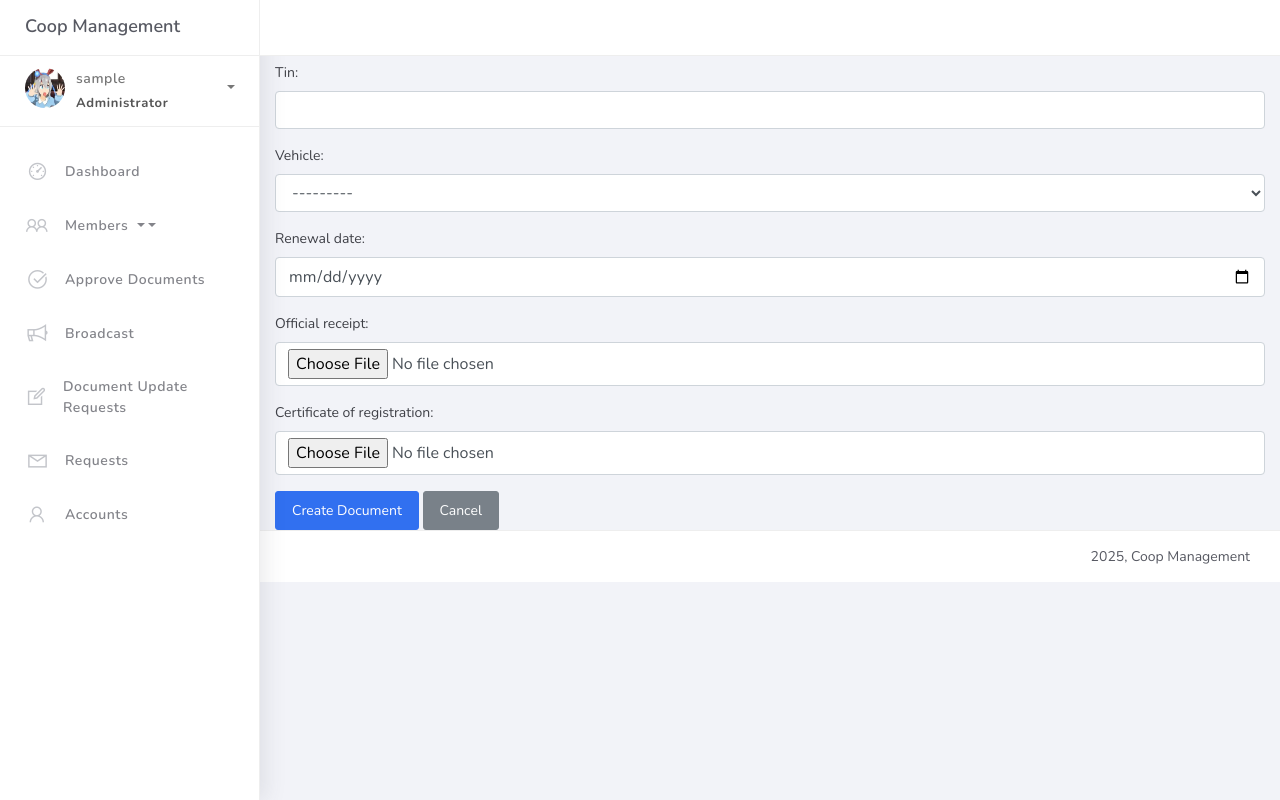
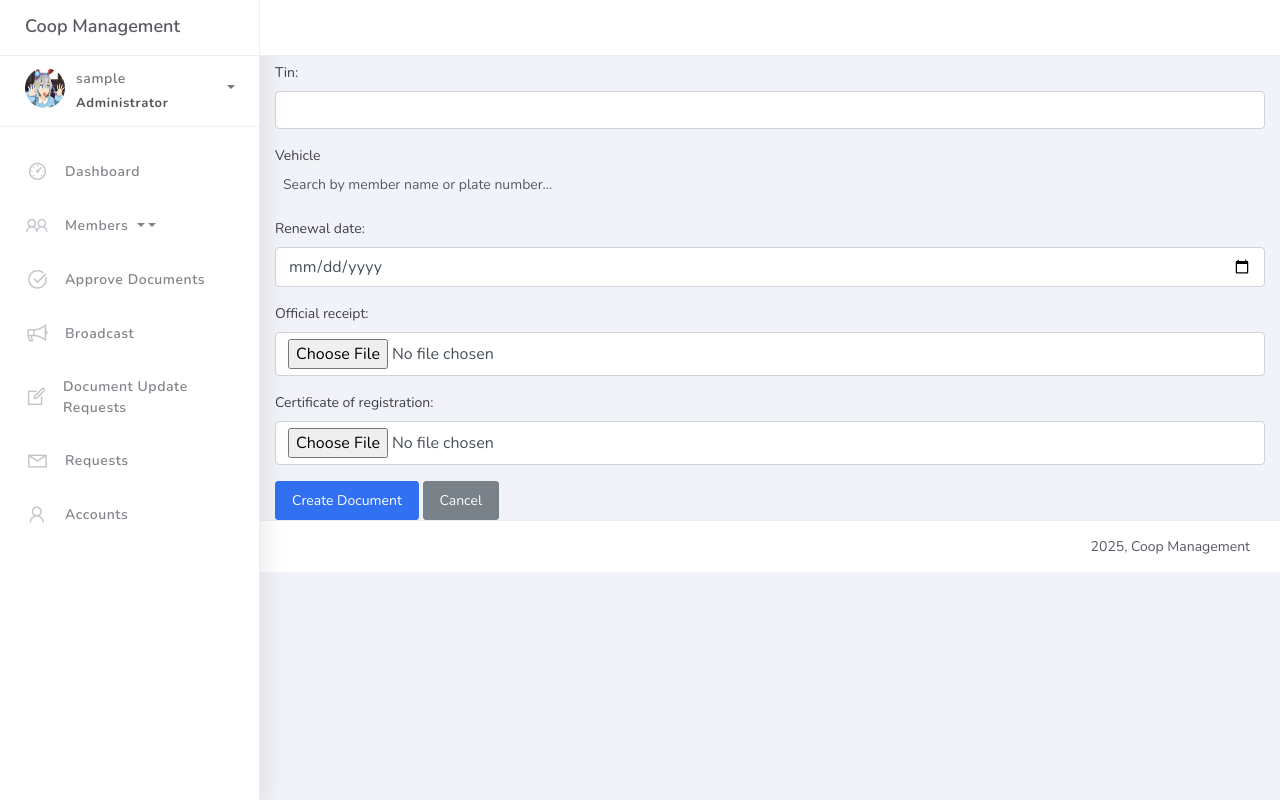
Before and after one commit to Rosetta-Rigor/Palawan-Operative-Transportation-MultiPurpose-Cooperative, a Django app: page /documents/add/ in a window 1280 px wide. Run offline with Django 5.2, Linux system fonts and the light colour scheme; the visitor is signed in with stand-in values (Sample User, id 1); data that the repository does not hold is empty; some libraries are stand-ins or nearby versions.

Commit message:
Add vehicle selection to document form and implement API for vehicle search

```diff
--- a/coop/views.py
+++ b/coop/views.py
@@ -8,7 +8,7 @@ import json
 from django.utils import timezone
 from datetime import timedelta
 
-
+from django.db import models
 
 
 @user_passes_test(lambda u: u.is_staff)
@@ -622,21 +622,35 @@ class DocumentEntryForm(forms.ModelForm):
             'certificate_of_registration': forms.ClearableFileInput(attrs={'class': 'form-control'}),
         }
 
+@login_required
 def document_add(request):
     if request.method == "POST":
         doc_form = DocumentForm(request.POST)
         entry_form = DocumentEntryForm(request.POST, request.FILES)
-        if doc_form.is_valid() and entry_form.is_valid():
-            document = doc_form.save()
+        vehicle_id = request.POST.get('vehicle')
+        vehicle_obj = None
+        if vehicle_id:
+            try:
+                vehicle_obj = Vehicle.objects.get(id=vehicle_id)
+            except Vehicle.DoesNotExist:
+                doc_form.add_error('vehicle', 'Selected vehicle does not exist.')
+        if doc_form.is_valid() and entry_form.is_valid() and vehicle_obj:
+            document = doc_form.save(commit=False)
+            document.vehicle = vehicle_obj
+            document.save()
             entry = entry_form.save(commit=False)
             entry.document = document
             entry.save()
             return redirect("document_list")
+        return render(request, "document_add.html", {
+            "form": doc_form,
+            "entry_form": entry_form,
+            "selected_vehicle": vehicle_id,
+        })
     else:
         doc_form = DocumentForm()
         entry_form = DocumentEntryForm()
-    return render(request, "document_add.html", {"form": doc_form, "entry_form": entry_form})
-
+        return render(request, "document_add.html", {"form": doc_form, "entry_form": entry_form})
 class DocumentDetailView(DetailView):
     model = Document
     template_name = "document_detail.html"
@@ -850,6 +864,28 @@ def user_search_api(request):
         label = getattr(u, 'full_name', None) or u.username
         results.append({'id': u.id, 'text': label})
     return JsonResponse({'results': results})
+
+
+# views.py
+@require_GET
+@login_required
+def vehicle_member_select2_api(request):
+    q = request.GET.get('q', '').strip()
+    results = []
+    vehicles = Vehicle.objects.select_related('member')
+    if q:
+        vehicles = vehicles.filter(
+            models.Q(plate_number__icontains=q) |
+            models.Q(member__full_name__icontains=q)
+        )
+    for v in vehicles:
+        if v.member:
+            label = f'{v.member.full_name} ("{v.plate_number}")'
+        else:
+            label = v.plate_number
+        results.append({'id': v.id, 'text': label})  # <-- use v.id here!
+    return JsonResponse({'results': results})
+
 from django.shortcuts import render
 from django.contrib.auth.decorators import login_required
 from django.contrib.auth import get_user_model
--- a/coopims/urls.py
+++ b/coopims/urls.py
@@ -65,7 +65,9 @@ urlpatterns = [
     path('members/<int:pk>/view/', views.member_view, name='member_view'),
     path('api/members/search/', views.member_search_api, name='member_search_api'),
     path('api/users/search/', views.user_search_api, name='user_search_api'),
+    path('api/vehicle-member-select2/', views.vehicle_member_select2_api, name='vehicle_member_select2_api'),
 ]
+
 
 if settings.DEBUG:
     urlpatterns += static(settings.MEDIA_URL, document_root=settings.MEDIA_ROOT)
--- a/templates/document_add.html
+++ b/templates/document_add.html
@@ -6,11 +6,19 @@
     <form method="post" enctype="multipart/form-data">
         {% csrf_token %}
         {{ form.non_field_errors }}
+        {{ form.errors }}
         <div class="mb-3">
             {{ form.tin.label_tag }}{{ form.tin }}
         </div>
         <div class="mb-3">
-            {{ form.vehicle.label_tag }}{{ form.vehicle }}
+            <label for="id_vehicle">Vehicle</label>
+            <select id="id_vehicle" name="vehicle" class="form-control" style="width:100%">
+                {% if selected_vehicle %}
+                    <option value="{{ selected_vehicle }}" selected="selected">{{ selected_vehicle }}</option>
+                {% elif form.vehicle.value %}
+                    <option value="{{ form.vehicle.value }}" selected="selected">{{ form.vehicle.value }}</option>
+                {% endif %}
+            </select>
         </div>
         <div class="mb-3">
             {{ entry_form.renewal_date.label_tag }}{{ entry_form.renewal_date }}
@@ -25,4 +33,28 @@
         <a href="{% url 'document_list' %}" class="btn btn-secondary">Cancel</a>
     </form>
 </div>
+<!-- Select2 JS (already loaded in base.html) -->
+<script>
+$(document).ready(function() {
+    $('#id_vehicle').select2({
+        theme: 'bootstrap-5',
+        placeholder: "Search by member name or plate number...",
+        allowClear: true,
+        ajax: {
+            url: "{% url 'vehicle_member_select2_api' %}",
+            dataType: 'json',
+            delay: 250,
+            data: function(params) {
+                return { q: params.term };
+            },
+            processResults: function(data) {
+                return { results: data.results };
+            },
+            cache: true
+        },
+        minimumInputLength: 1,
+        width: 'resolve'
+    });
+});
+</script>
 {% endblock %}
```
Also changed, not shown: media/131345135/2025-10-19/cr/CR.jfif (added), media/131345135/2025-10-19/or/OR.jfif (added).
